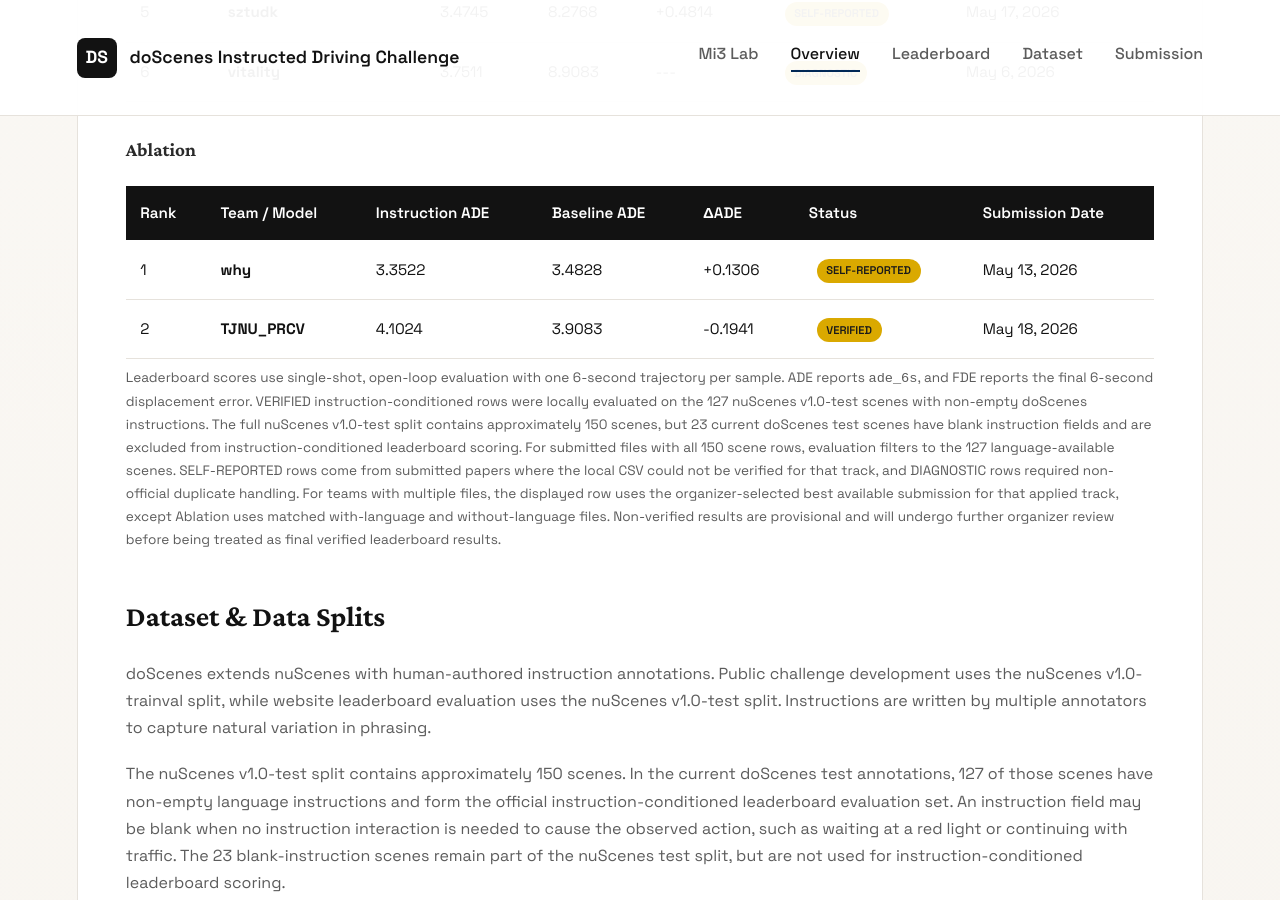
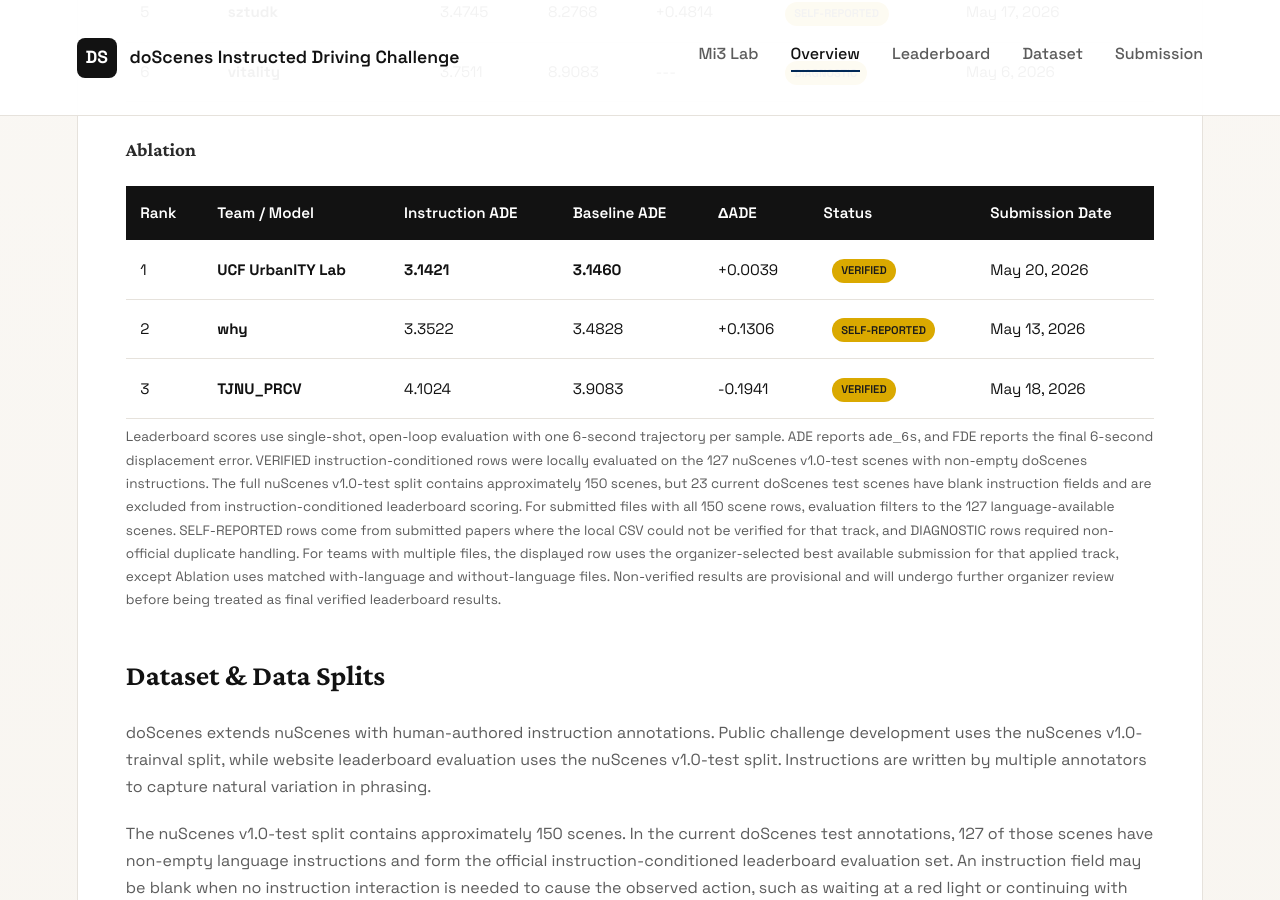
Before and after one commit to Mi3-Lab/mi3-lab.github.io, a Jekyll site: the page doScenes_challenge.html, which Jekyll copies as it is, in a window 1280 px wide and 900 px high, scrolled down 4566 px. Built offline with Jekyll 4.4.1, drawn with Linux system fonts in a browser that asks for light colours.

Commit message:
Update leaderboard submissions

```diff
--- a/doScenes_challenge.html
+++ b/doScenes_challenge.html
@@ -955,6 +955,15 @@
                         <tbody>
                             <tr>
                                 <td>1</td>
+                                <td><strong>UCF UrbanITY Lab</strong></td>
+                                <td><strong>3.1421</strong></td>
+                                <td><strong>3.1460</strong></td>
+                                <td>+0.0039</td>
+                                <td><span class="baseline-badge">VERIFIED</span></td>
+                                <td>May 20, 2026</td>
+                            </tr>
+                            <tr>
+                                <td>2</td>
                                 <td><strong>why</strong></td>
                                 <td>3.3522</td>
                                 <td>3.4828</td>
@@ -963,7 +972,7 @@
                                 <td>May 13, 2026</td>
                             </tr>
                             <tr>
-                                <td>2</td>
+                                <td>3</td>
                                 <td><strong>TJNU_PRCV</strong></td>
                                 <td>4.1024</td>
                                 <td>3.9083</td>
```
